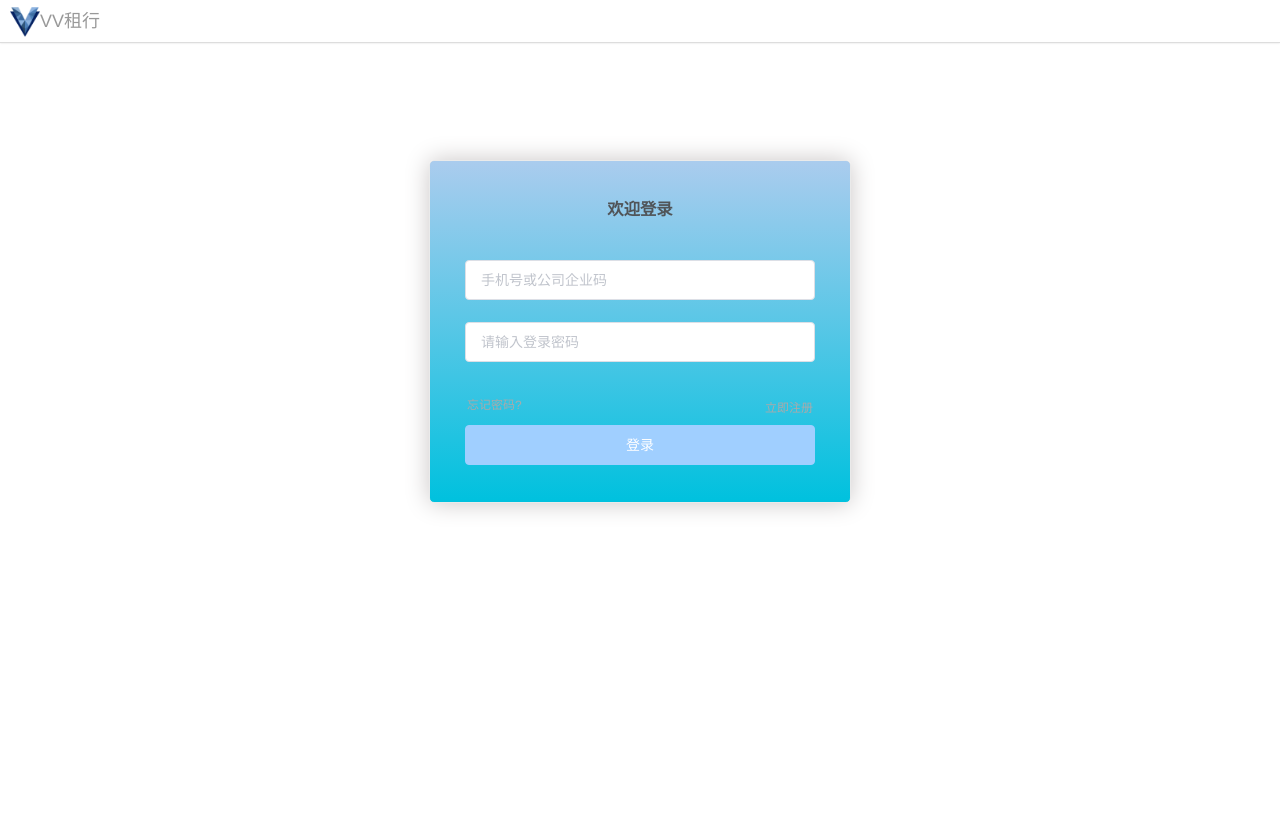
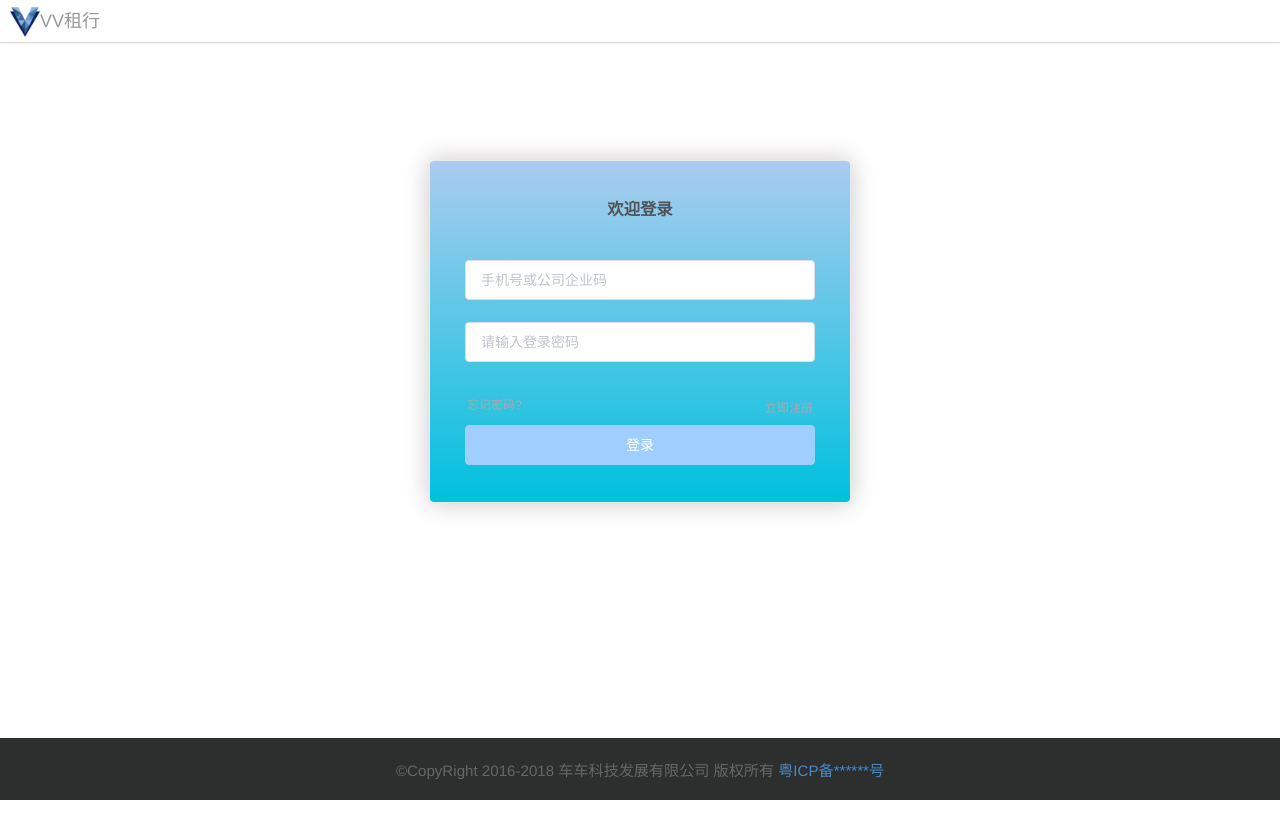
Before and after one commit to yqrong/vvproject, a Vue app: page /#/login in a window 1280 px wide. Shown: the top 838 px of the page. Built offline with nearby package versions, Linux system fonts and the light colour scheme.

Commit message:
login edit

```diff
--- a/src/views/login.vue
+++ b/src/views/login.vue
@@ -24,6 +24,9 @@
         <el-button type="primary" style="width:100%;" @click.native.prevent="handleLogin" :disabled="allowLogin" :loading="loading">登录</el-button>
       </el-form-item>
     </el-form>
+	<div class="footer">
+      <footer-copyright></footer-copyright>
+    </div>
   </div>
 </template>
 <script>
```
